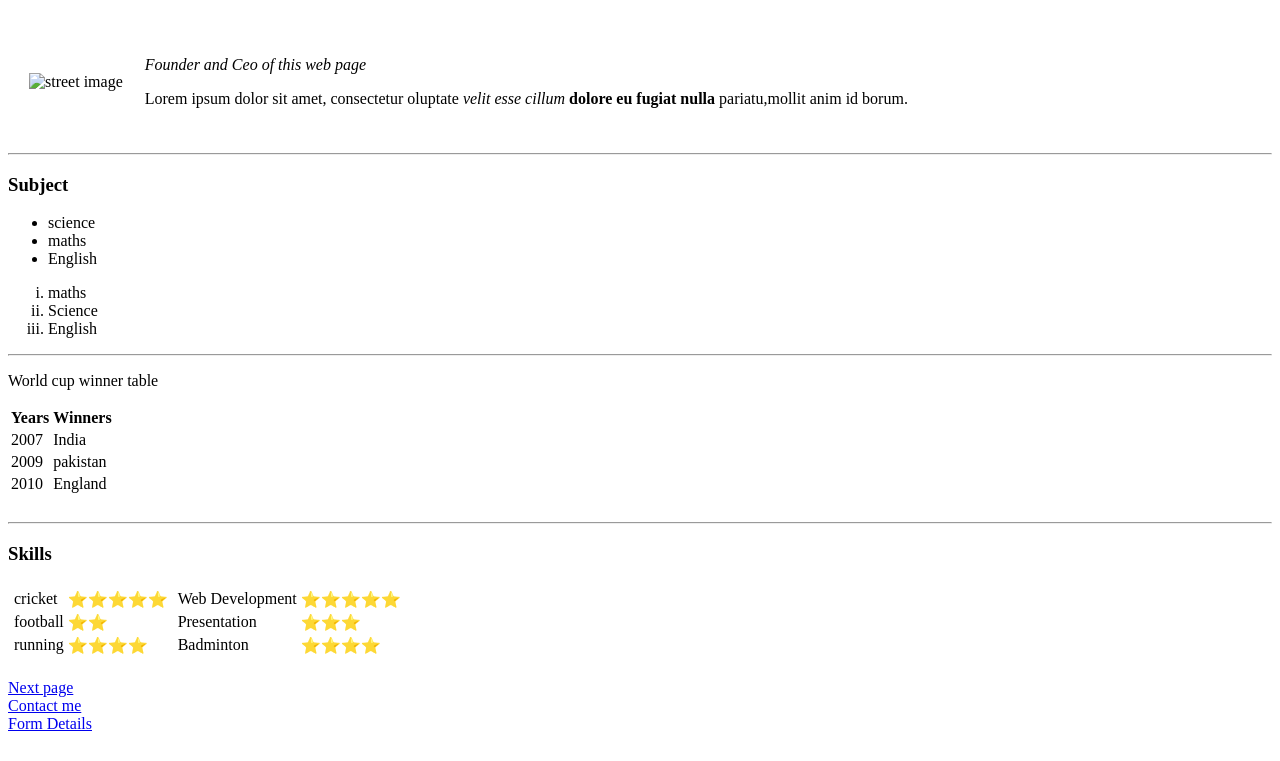
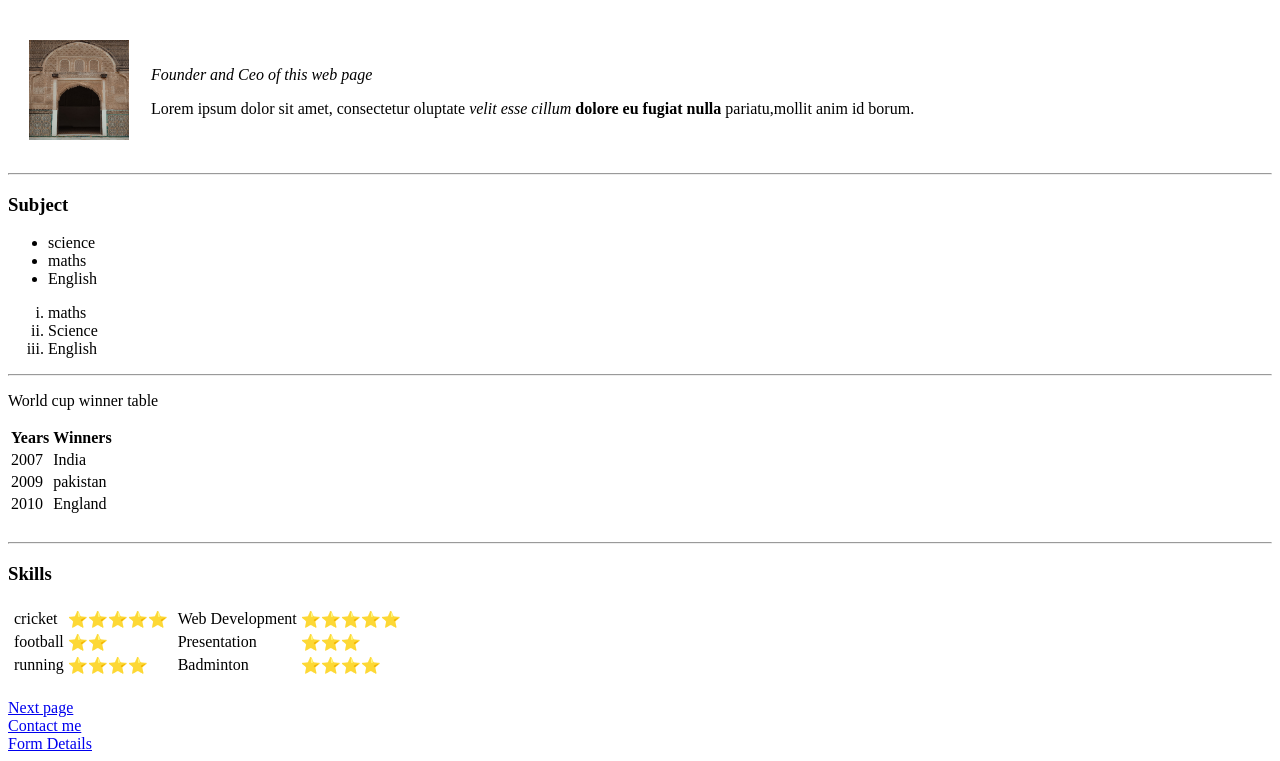
Before and after one commit to NikharJain7/firstweb, a plain HTML site: page index.html in a window 1280 px wide. Shown: the part 61-822 px from the top of the page. Drawn offline with Linux system fonts and the light colour scheme.

Commit message:
Update index.html

```diff
--- a/index.html
+++ b/index.html
@@ -10,7 +10,7 @@
   <h1>Web Page</h1>
   <table cellspacing="20">
     <tr>
-      <td><img src="images/Art.jpg" alt="street image" width="100" height="100"></td>
+      <td><img src="firstweb/Art.jpg" alt="street image" width="100" height="100"></td>
       <td>
         <p><em>Founder and Ceo of this web page</em></p>
         <p>Lorem ipsum dolor sit amet, consectetur oluptate <em>velit esse cillum</em><strong>
```
